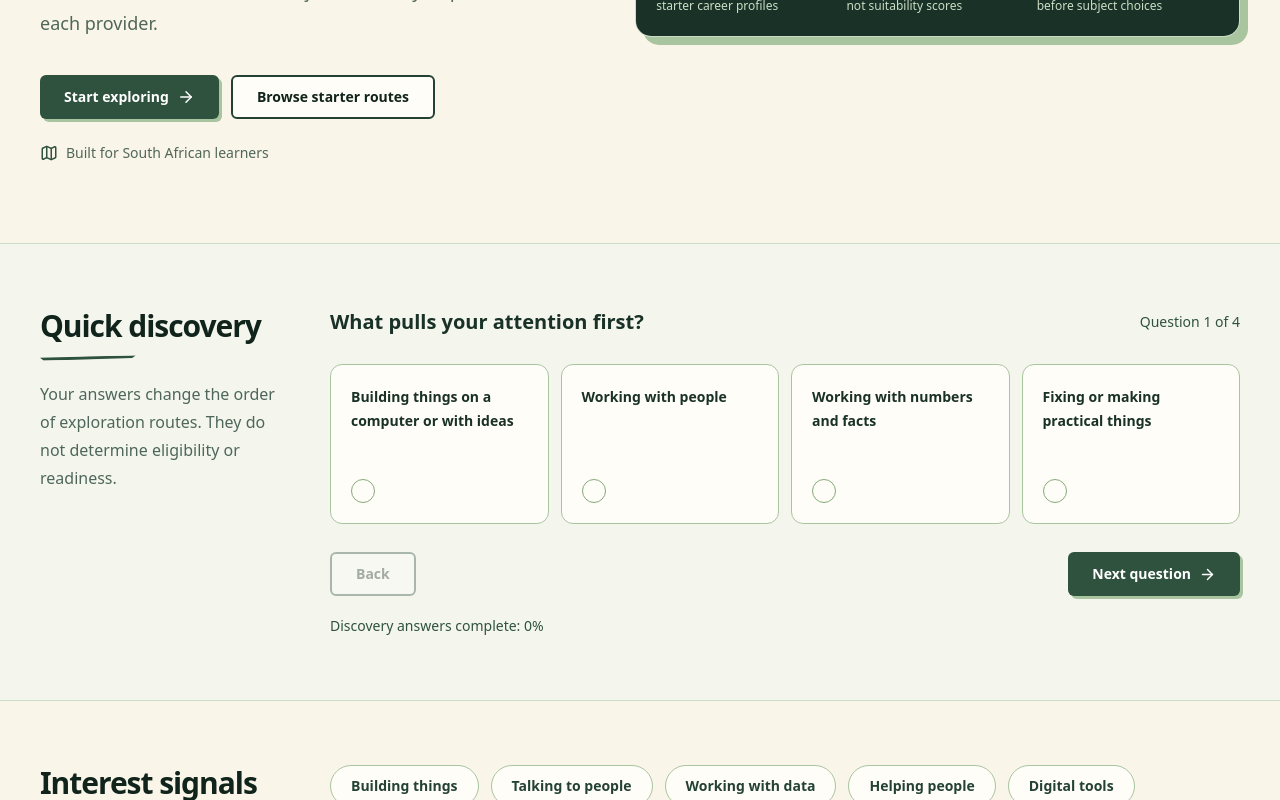
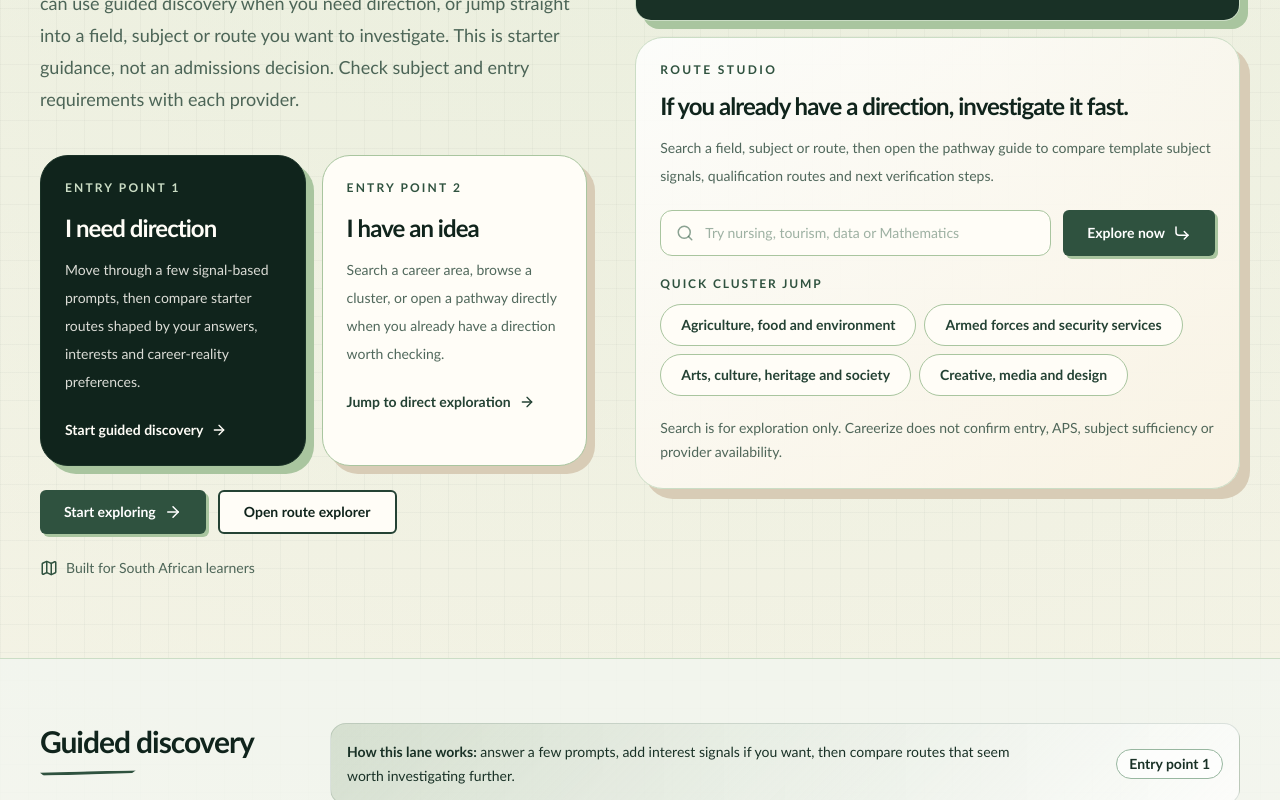
Before and after one commit to Mumoxa/Careerize, a React (Vite) app: page / in a window 1280 px wide. Shown: the part 720-1520 px from the top of the page. Built offline with nearby package versions, Linux system fonts and the light colour scheme.

Commit message:
Refine two-entry route explorer UX

```diff
--- a/scripts/smokeBrowser.mjs
+++ b/scripts/smokeBrowser.mjs
@@ -93,7 +93,7 @@ async function main() {
     page.on("pageerror", (error) => consoleErrors.push(error.message));
 
     await page.goto(url, { waitUntil: "networkidle" });
-    await page.getByRole("heading", { name: /explore career and study routes/i }).waitFor();
+    await page.getByRole("heading", { name: /start with a question, or start with a route/i }).waitFor();
 
     await page.getByRole("button", { name: "Working with people" }).click();
     await page.getByRole("button", { name: "Caring for people" }).click();
--- a/src/App.jsx
+++ b/src/App.jsx
@@ -4,6 +4,7 @@ import {
   Check,
   ChevronRight,
   Compass,
+  CornerDownRight,
   Lock,
   Map as MapIcon,
   Menu,
@@ -157,6 +158,22 @@ export default function App() {
     document.querySelector("#matches")?.scrollIntoView({ behavior: "smooth" });
   }
 
+  function jumpToSection(sectionId) {
+    document.querySelector(sectionId)?.scrollIntoView({ behavior: "smooth", block: "start" });
+  }
+
+  function handleRouteSearchSubmit(event) {
+    event.preventDefault();
+    jumpToSection("#matches");
+  }
+
+  function applyQuickStream(stream) {
+    setStreamFilter(stream);
+    jumpToSection("#matches");
+  }
+
+  const directEntryExamples = routeStreams.slice(0, 4);
+
   return (
     <>
       <a href="#main-content" className="skip-link">Skip to main content</a>
@@ -195,19 +212,39 @@ export default function App() {
         <section id="top" className="mx-auto grid max-w-[1240px] gap-12 px-5 py-14 lg:grid-cols-[0.95fr_1.05fr] lg:items-center lg:py-20">
           <div>
             <GuidanceLabels />
+            <p className="mt-6 text-sm font-bold uppercase tracking-[0.2em] text-forest-700">South African route exploration</p>
             <h1 className="mt-6 max-w-[680px] text-5xl font-extrabold leading-[1.02] tracking-[-0.045em] sm:text-6xl lg:text-[72px]">
-              Explore career and study routes from the signals you choose.
+              Start with a question, or start with a route you already have in mind.
             </h1>
             <div className="accent-stroke mt-5" />
             <p className="mt-8 max-w-2xl text-lg leading-8 text-forest-800/80">
-              Careerize helps you explore possible study and career routes based on the signals you choose. This is starter guidance, not an admissions decision. Check subject and entry requirements with each provider.
+              Careerize is a route-exploration tool for South African learners. You can use guided discovery when you need direction, or jump straight into a field, subject or route you want to investigate. This is starter guidance, not an admissions decision. Check subject and entry requirements with each provider.
             </p>
-            <div className="mt-9 flex flex-wrap gap-3">
+            <div className="mt-10 grid gap-4 xl:grid-cols-2">
+              <EntryPointCard
+                eyebrow="Entry point 1"
+                title="I need direction"
+                body="Move through a few signal-based prompts, then compare starter routes shaped by your answers, interests and career-reality preferences."
+                actionLabel="Start guided discovery"
+                onAction={() => jumpToSection("#discover")}
+                tone="forest"
+              />
+              <EntryPointCard
+                eyebrow="Entry point 2"
+                title="I have an idea"
+                body="Search a career area, browse a cluster, or open a pathway directly when you already have a direction worth checking."
+                actionLabel="Jump to direct exploration"
+                onAction={() => jumpToSection("#matches")}
+                tone="cream"
+              />
+            </div>
+            <div className="mt-6 flex flex-wrap gap-3">
               <a href="#discover" className="primary-button">Start exploring <ArrowRight size={18} /></a>
-              <a href="#matches" className="secondary-button">Browse starter routes</a>
+              <a href="#matches" className="secondary-button">Open route explorer</a>
             </div>
             <p className="mt-6 flex items-center gap-2 text-sm font-medium text-forest-800/80"><MapIcon size={18} className="text-forest-700" /> Built for South African learners</p>
           </div>
+          <div className="grid gap-4">
             <div className="overflow-hidden rounded-2xl border border-sage-200 bg-sage-100 shadow-[8px_8px_0_#a9c59f]">
               <img
                 src={learnersCollaborating1280}
@@ -221,17 +258,59 @@ export default function App() {
                 className="aspect-[16/10] w-full object-cover"
               />
               <div className="grid gap-2 bg-forest-900 p-5 text-cream-50 sm:grid-cols-3">
-              <HeroFact value={CAREER_COVERAGE_SUMMARY.totalRoutes.toLocaleString("en-ZA")} label="starter career profiles" />
-              <HeroFact value="Signals" label="not suitability scores" />
+                <HeroFact value="Two ways in" label="guided discovery or direct route search" />
+                <HeroFact value="Signals first" label="not suitability scores" />
                 <HeroFact value="Provider check" label="before subject choices" />
               </div>
+            </div>
+            <aside className="route-studio-panel rounded-[28px] border border-sage-200 p-5 sm:p-6" aria-label="Direct route exploration shortcut">
+              <p className="text-xs font-bold uppercase tracking-[0.2em] text-forest-700">Route studio</p>
+              <h2 className="mt-3 text-2xl font-extrabold tracking-[-0.04em] text-forest-950">If you already have a direction, investigate it fast.</h2>
+              <p className="mt-3 max-w-xl text-sm leading-7 text-forest-800/80">
+                Search a field, subject or route, then open the pathway guide to compare template subject signals, qualification routes and next verification steps.
+              </p>
+              <form className="mt-5 grid gap-3 sm:grid-cols-[1fr_auto]" onSubmit={handleRouteSearchSubmit}>
+                <label className="text-sm font-semibold text-forest-800">
+                  <span className="sr-only">Search a career area, subject or route directly</span>
+                  <span className="relative block">
+                    <Search className="absolute left-4 top-1/2 -translate-y-1/2 text-forest-600/60" size={18} aria-hidden="true" />
+                    <input
+                      type="search"
+                      value={routeSearch}
+                      onChange={(event) => setRouteSearch(event.target.value)}
+                      className="w-full rounded-xl border border-sage-300 bg-cream-50 py-3 pl-11 pr-4 font-normal text-forest-900 placeholder:text-forest-600/50"
+                      placeholder="Try nursing, tourism, data or Mathematics"
+                      aria-label="Search a career area, subject or route directly"
+                    />
+                  </span>
+                </label>
+                <button type="submit" className="primary-button">Explore now <CornerDownRight size={18} /></button>
+              </form>
+              <div className="mt-5">
+                <p className="text-xs font-bold uppercase tracking-[0.16em] text-forest-700">Quick cluster jump</p>
+                <div className="mt-3 flex flex-wrap gap-2">
+                  {directEntryExamples.map((stream) => (
+                    <button key={stream} type="button" className="interest-chip" onClick={() => applyQuickStream(stream)}>
+                      {stream}
+                    </button>
+                  ))}
+                </div>
+              </div>
+              <p className="mt-5 text-sm leading-6 text-forest-800/80">
+                Search is for exploration only. Careerize does not confirm entry, APS, subject sufficiency or provider availability.
+              </p>
+            </aside>
           </div>
         </section>
 
         <section id="discover" className="section-border bg-sage-50/80">
           <div className="mx-auto grid max-w-[1240px] gap-10 px-5 py-16 lg:grid-cols-[250px_1fr]">
-            <SectionIntro title="Quick discovery" text="Your answers change the order of exploration routes. They do not determine eligibility or readiness." />
+            <SectionIntro title="Guided discovery" text="Use this path when you need direction. Your answers change the order of exploration routes. They do not determine eligibility or readiness." />
             <div>
+              <div className="discovery-ribbon mb-7 flex flex-wrap items-center justify-between gap-4 rounded-2xl p-4 text-sm text-forest-900">
+                <p className="max-w-2xl leading-6"><strong>How this lane works:</strong> answer a few prompts, add interest signals if you want, then compare routes that seem worth investigating further.</p>
+                <span className="rounded-full border border-forest-300 bg-white/70 px-3 py-1 font-semibold">Entry point 1</span>
+              </div>
               <div className="flex flex-wrap items-center justify-between gap-4">
                 <h2 className="text-xl font-bold">{currentQuestion.label}</h2>
                 <span className="text-sm text-forest-700">Question {questionStep + 1} of {DISCOVERY_QUESTIONS.length}</span>
@@ -319,11 +398,23 @@ export default function App() {
         <section id="matches" className="section-border bg-sage-50/80">
           <div className="mx-auto max-w-[1240px] px-5 py-16">
             <div className="grid gap-8 lg:grid-cols-[250px_1fr]">
-              <SectionIntro title="Exploration matches" text="These matches are based on the signals you selected. They are not admissions decisions. Subject and provider requirements must still be checked." />
+              <SectionIntro title="Route explorer" text="This area serves both entry points. Use ranked matches after guided discovery, or use direct search and cluster browsing when you already have an idea." />
               <div>
+                <div className="route-mode-banner mb-5 grid gap-3 rounded-2xl border border-sage-300 bg-cream-50 p-4 sm:grid-cols-2">
+                  <RouteModeBadge
+                    title="I need direction"
+                    active={hasDiscoveryInput}
+                    text="Ranking is using your answers, interest signals or career-reality sliders."
+                  />
+                  <RouteModeBadge
+                    title="I have an idea"
+                    active={!hasDiscoveryInput}
+                    text="Search and cluster filters let you inspect routes directly without implying personal fit."
+                  />
+                </div>
                 <div className="grid gap-3 md:grid-cols-[1fr_1fr]">
                   <label className="text-sm font-semibold text-forest-800">
-                    Search exploration routes
+                    Search routes directly
                     <span className="relative mt-2 block">
                       <Search className="absolute left-4 top-1/2 -translate-y-1/2 text-forest-600/60" size={18} aria-hidden="true" />
                       <input
@@ -348,7 +439,7 @@ export default function App() {
                     ? `${visibleRoutes.length} exploration matches shown. Ranking uses your selected answers, interest signals and career reality sliders.`
                     : hasRouteFilters
                       ? `${visibleRoutes.length} starter routes shown from your search or career-cluster filter. No personal fit is inferred.`
-                    : "Choose an answer or interest signal to rank routes. These three routes are starter examples."}
+                    : "Use guided discovery to rank routes, or search directly if you already have a direction. These three routes are starter examples."}
                 </p>
                 {visibleRoutes.length ? (
                   <div className="mt-6 grid gap-4 md:grid-cols-2 xl:grid-cols-3">
@@ -430,6 +521,24 @@ function HeroFact({ value, label }) {
   return <div><p className="font-extrabold">{value}</p><p className="mt-1 text-xs leading-5 text-sage-200">{label}</p></div>;
 }
 
+function EntryPointCard({ eyebrow, title, body, actionLabel, onAction, tone }) {
+  const tones = {
+    forest: "border-forest-900 bg-forest-950 text-cream-50 shadow-[8px_8px_0_#a9c59f]",
+    cream: "border-sage-300 bg-cream-50 text-forest-950 shadow-[8px_8px_0_#d8ccb6]",
+  };
+
+  return (
+    <article className={`rounded-[28px] border p-5 sm:p-6 ${tones[tone]}`}>
+      <p className={`text-xs font-bold uppercase tracking-[0.18em] ${tone === "forest" ? "text-sage-200" : "text-forest-700"}`}>{eyebrow}</p>
+      <h2 className="mt-4 text-2xl font-extrabold tracking-[-0.04em]">{title}</h2>
+      <p className={`mt-3 text-sm leading-7 ${tone === "forest" ? "text-cream-50/85" : "text-forest-800/80"}`}>{body}</p>
+      <button type="button" className={`mt-6 inline-flex items-center gap-2 text-sm font-bold ${tone === "forest" ? "text-cream-50" : "text-forest-800"}`} onClick={onAction}>
+        {actionLabel} <ArrowRight size={16} />
+      </button>
+    </article>
+  );
+}
+
 function SectionIntro({ title, text }) {
   return <div><h2 className="text-3xl font-extrabold tracking-[-0.035em] text-forest-950">{title}</h2><div className="accent-stroke mt-3 w-24" /><p className="mt-5 max-w-[260px] leading-7 text-forest-800/80">{text}</p></div>;
 }
@@ -463,6 +572,15 @@ function PreferenceSlider({ preference, value, onChange }) {
       </span>
       <span id={`${preference.id}-helper`} className="mt-3 block text-sm leading-6 text-forest-800/80">{preference.helper}</span>
     </label>
+  );
+}
+
+function RouteModeBadge({ title, text, active }) {
+  return (
+    <div className={`rounded-xl border p-4 ${active ? "border-forest-700 bg-sage-100" : "border-sage-200 bg-white"}`}>
+      <p className="text-xs font-bold uppercase tracking-[0.14em] text-forest-700">{title}</p>
+      <p className="mt-2 text-sm leading-6 text-forest-800/80">{text}</p>
+    </div>
   );
 }
 
--- a/src/index.css
+++ b/src/index.css
@@ -3,9 +3,11 @@
 @tailwind utilities;
 
 :root {
-  font-family: ui-sans-serif, system-ui, -apple-system, BlinkMacSystemFont, "Segoe UI", sans-serif;
+  font-family: "Trebuchet MS", "Avenir Next", "Segoe UI", sans-serif;
   color: #193126;
-  background: #faf5e9;
+  background:
+    radial-gradient(circle at top, rgba(201, 222, 191, 0.45), transparent 34%),
+    linear-gradient(180deg, #fcf8ef 0%, #f7f0df 100%);
   font-synthesis: none;
   text-rendering: optimizeLegibility;
   -webkit-font-smoothing: antialiased;
@@ -19,14 +21,20 @@
 
 html {
   scroll-behavior: smooth;
-  background: #faf5e9;
+  background:
+    radial-gradient(circle at top, rgba(201, 222, 191, 0.45), transparent 34%),
+    linear-gradient(180deg, #fcf8ef 0%, #f7f0df 100%);
 }
 
 body {
   margin: 0;
   min-width: 320px;
   min-height: 100vh;
-  background: #faf5e9;
+  background: transparent;
+  background-image:
+    linear-gradient(rgba(25, 49, 38, 0.03) 1px, transparent 1px),
+    linear-gradient(90deg, rgba(25, 49, 38, 0.03) 1px, transparent 1px);
+  background-size: 28px 28px;
 }
 
 a {
@@ -101,6 +109,7 @@ button:disabled {
 @layer components {
   .brand-wordmark {
     @apply relative inline-block text-2xl font-extrabold tracking-[-0.045em] text-forest-950;
+    font-family: Georgia, "Times New Roman", serif;
   }
 
   .brand-wordmark::after {
@@ -129,6 +138,24 @@ button:disabled {
     clip-path: polygon(0 25%, 100% 0, 96% 70%, 4% 100%);
   }
 
+  .route-studio-panel {
+    background:
+      linear-gradient(145deg, rgba(255, 255, 255, 0.84), rgba(249, 243, 228, 0.95)),
+      radial-gradient(circle at top right, rgba(169, 197, 159, 0.28), transparent 34%);
+    box-shadow: 10px 10px 0 #d8ccb6;
+  }
+
+  .discovery-ribbon {
+    background:
+      linear-gradient(135deg, rgba(169, 197, 159, 0.26), rgba(255, 255, 255, 0.72)),
+      linear-gradient(90deg, rgba(25, 49, 38, 0.06), rgba(25, 49, 38, 0));
+    border: 1px solid rgba(47, 82, 63, 0.16);
+  }
+
+  .route-mode-banner {
+    box-shadow: 6px 6px 0 rgba(169, 197, 159, 0.55);
+  }
+
   .route-preview {
     @apply overflow-hidden rounded-xl border border-sage-200 bg-cream-50 transition duration-200 hover:-translate-y-1 hover:border-sage-400 hover:shadow-[4px_4px_0_#cbdcc5];
   }
@@ -138,7 +165,7 @@ button:disabled {
   }
 
   .answer-card {
-    @apply flex min-h-40 flex-col items-start justify-between rounded-xl border border-sage-300 bg-cream-50 p-5 text-left text-sm font-semibold leading-6 transition hover:border-sage-400;
+    @apply flex min-h-40 flex-col items-start justify-between rounded-xl border border-sage-300 bg-cream-50 p-5 text-left text-sm font-semibold leading-6 transition hover:-translate-y-0.5 hover:border-sage-400;
   }
 
   .answer-card-selected {
```
Also changed, not shown: 2 other files (tests, documents, lock files or other folders). Lines whose indentation alone changed are shown as unchanged.
